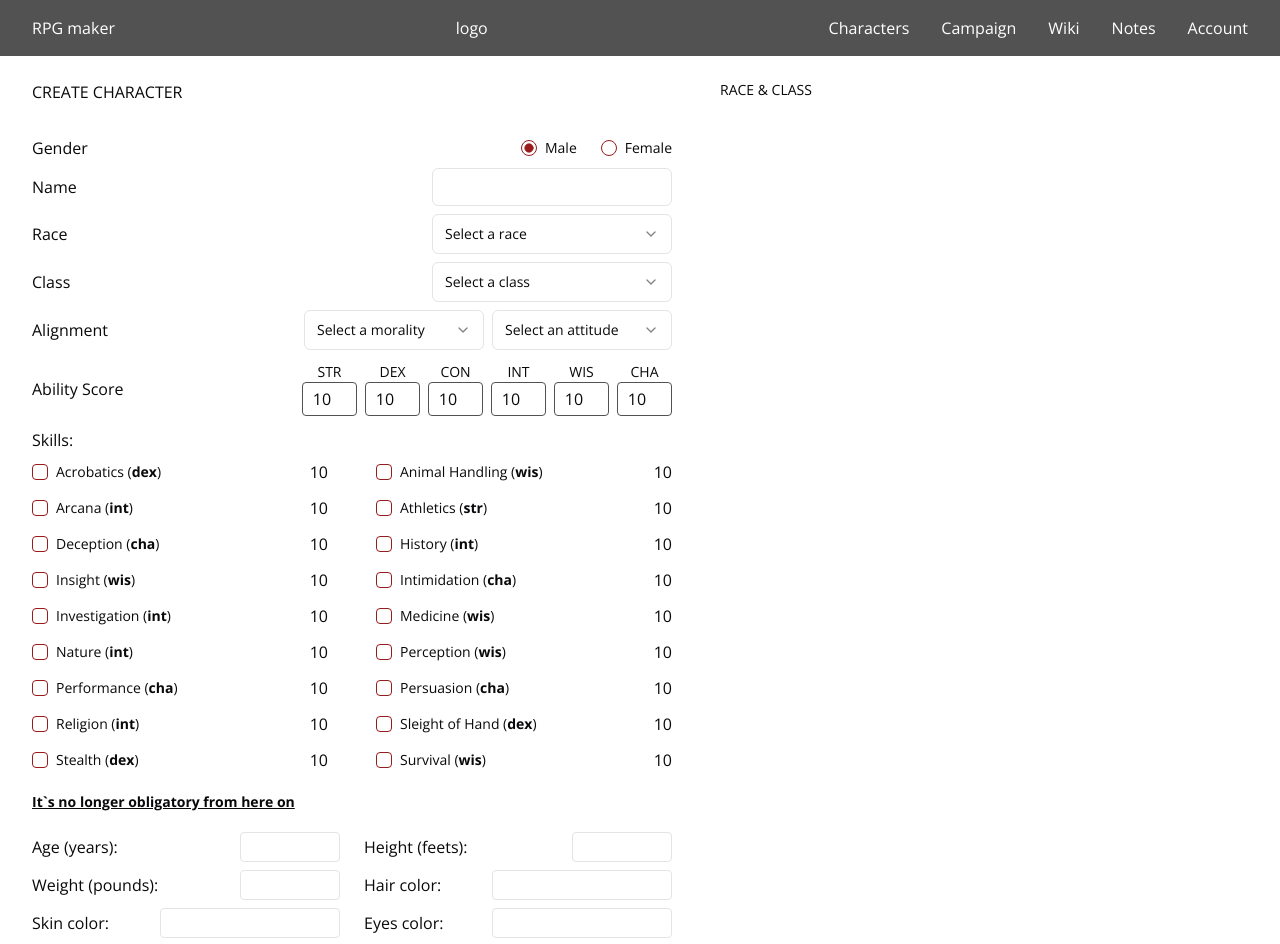
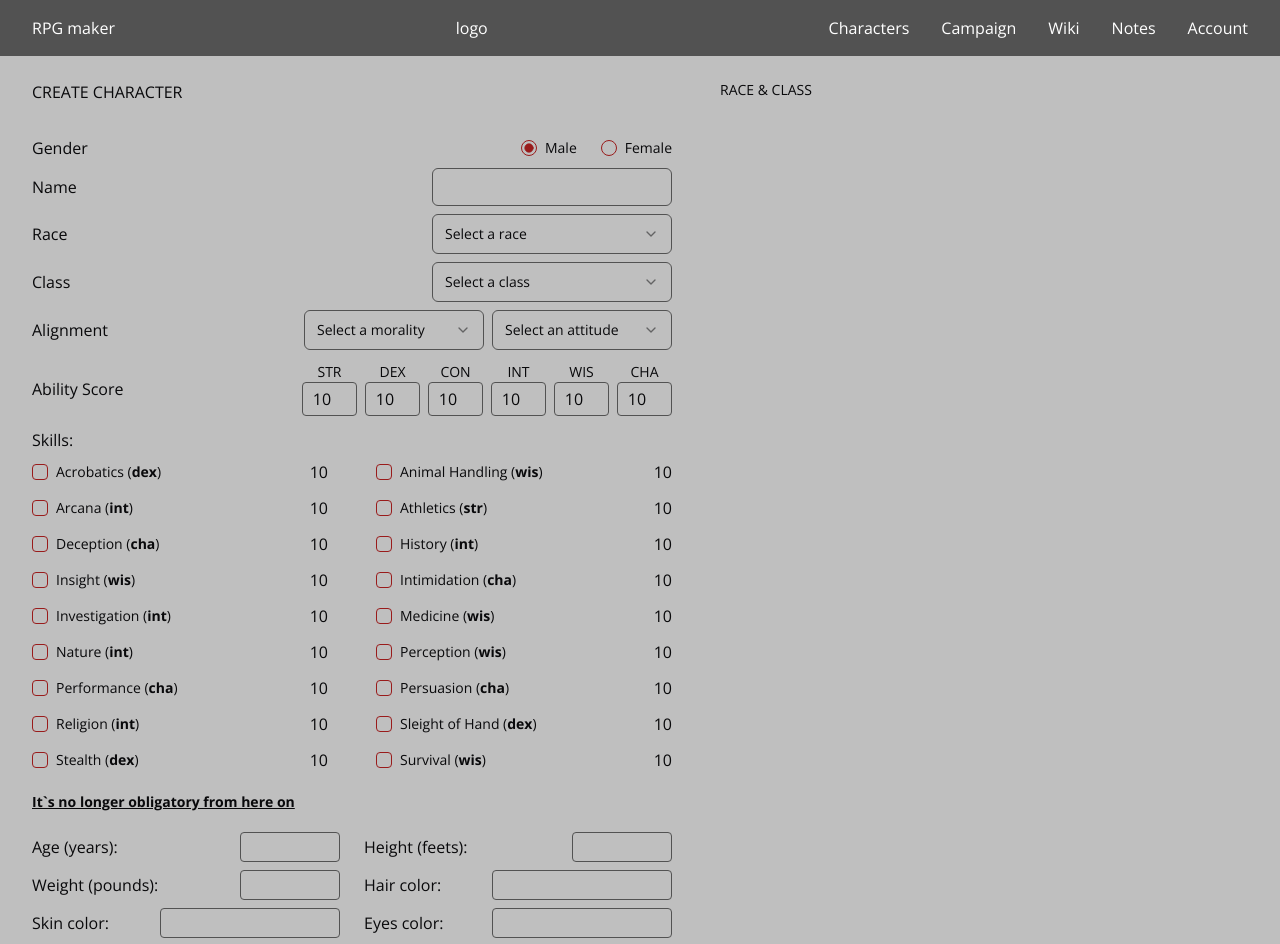
Before and after one commit to yujinishioka/rpg-manager, a Next.js app: page /characters/create in a window 1280 px wide. Shown: the top 944 px of the page. Built offline with nearby package versions, Linux system fonts and the light colour scheme.

Commit message:
feat: ajustes de layout

```diff
--- a/components/blocks/BlockCharacterAccordion.tsx
+++ b/components/blocks/BlockCharacterAccordion.tsx
@@ -11,16 +11,16 @@ export default function BlockCharacterAccordion({ data }: any) {
           <Disclosure>
             {({ open }) => (
               <>
-                <Disclosure.Button className="w-full flex rounded-t-lg text-white">
+                <Disclosure.Button className="grid grid-cols-2 w-full rounded-t-lg text-sm text-white">
                   <h2
-                    className={`w-1/2 h-full bg-primary rounded-tl-lg px-2 py-4 uppercase lg:py-1
+                    className={`h-full bg-primary rounded-tl-lg px-2 py-4 uppercase lg:py-1
                       ${open ? "" : "rounded-bl-lg"}
                     `}
                   >
                     {item.name}
                   </h2>
                   <div
-                    className={`w-1/2 bg-primary-light rounded-tr-lg flex flex-col justify-between px-4 py-1 lg:flex-row
+                    className={`h-full bg-primary-light rounded-tr-lg flex flex-col justify-between px-4 py-1 lg:flex-row
                       ${open ? "" : "rounded-br-lg"}
                     `}
                   >
--- a/components/blocks/BlockCharacterCreate.tsx
+++ b/components/blocks/BlockCharacterCreate.tsx
@@ -197,6 +197,7 @@ export default function BlockCharacterCreate({ data }: any) {
     setGender("male");
     setName("");
     setSelectedRace(null);
+    setSelectedSubRace(null);
     setSelectedClass(null);
     setSelectedMorality(null);
     setSelectedAttitude(null);
@@ -265,7 +266,7 @@ export default function BlockCharacterCreate({ data }: any) {
               value={name}
               onChange={handleNameChange}
               required
-              className="w-[180px] px-3 py-2 text-sm border rounded-md lg:w-[240px]"
+              className="w-[180px] px-3 py-2 text-sm border rounded-md border-secondary bg-transparent lg:w-[240px]"
             />
           </label>
           <label className="flex gap-2 items-center justify-between">
@@ -274,7 +275,7 @@ export default function BlockCharacterCreate({ data }: any) {
               value={selectedRace?.name || ""}
               onValueChange={handleRaceChange}
             >
-              <SelectTrigger className="w-[180px] lg:w-[240px]">
+              <SelectTrigger className="w-[180px] border-secondary bg-transparent lg:w-[240px]">
                 <SelectValue placeholder="Select a race" />
               </SelectTrigger>
               <SelectContent>
@@ -294,7 +295,7 @@ export default function BlockCharacterCreate({ data }: any) {
                 value={selectedSubRace?.name || ""}
                 onValueChange={handleSubRaceChange}
               >
-                <SelectTrigger className="w-[180px] lg:w-[240px]">
+                <SelectTrigger className="w-[180px] border-secondary bg-transparent lg:w-[240px]">
                   <SelectValue placeholder="Select a subrace" />
                 </SelectTrigger>
                 <SelectContent>
@@ -317,7 +318,7 @@ export default function BlockCharacterCreate({ data }: any) {
               value={selectedClass?.name || ""}
               onValueChange={handleClassChange}
             >
-              <SelectTrigger className="w-[180px] lg:w-[240px]">
+              <SelectTrigger className="w-[180px] border-secondary bg-transparent lg:w-[240px]">
                 <SelectValue placeholder="Select a class" />
               </SelectTrigger>
               <SelectContent>
@@ -340,7 +341,7 @@ export default function BlockCharacterCreate({ data }: any) {
                 value={selectedMorality ?? ""}
                 onValueChange={setSelectedMorality}
               >
-                <SelectTrigger className="w-[180px]">
+                <SelectTrigger className="w-[180px] border-secondary bg-transparent">
                   <SelectValue placeholder="Select a morality" />
                 </SelectTrigger>
                 <SelectContent>
@@ -359,7 +360,7 @@ export default function BlockCharacterCreate({ data }: any) {
                 value={selectedAttitude ?? ""}
                 onValueChange={setSelectedAttitude}
               >
-                <SelectTrigger className="w-[180px]">
+                <SelectTrigger className="w-[180px] border-secondary bg-transparent">
                   <SelectValue placeholder="Select an attitude" />
                 </SelectTrigger>
                 <SelectContent>
@@ -417,7 +418,7 @@ export default function BlockCharacterCreate({ data }: any) {
                         min={3}
                         max={18}
                         required
-                        className="flex w-[55px] py-1 border border-secondary rounded text-center"
+                        className="flex w-[55px] py-1 border border-secondary bg-transparent rounded text-center"
                       />
                     </label>
                   ))}
@@ -474,7 +475,7 @@ export default function BlockCharacterCreate({ data }: any) {
                 value={age}
                 onChange={handleAgeChange}
                 min={1}
-                className="w-[100px] p-1 text-center text-sm border rounded"
+                className="w-[100px] p-1 text-center text-sm border rounded border-secondary bg-transparent"
               />
             </label>
             <label className="flex gap-2 items-center justify-between">
@@ -485,7 +486,7 @@ export default function BlockCharacterCreate({ data }: any) {
                 value={height}
                 onChange={handleHeightChange}
                 min={1}
-                className="w-[100px] p-1 text-center text-sm border rounded"
+                className="w-[100px] p-1 text-center text-sm border rounded border-secondary bg-transparent"
               />
             </label>
             <label className="flex gap-2 items-center justify-between">
@@ -496,7 +497,7 @@ export default function BlockCharacterCreate({ data }: any) {
                 value={weight}
                 onChange={handleWeightChange}
                 min={1}
-                className="w-[100px] p-1 text-center text-sm border rounded"
+                className="w-[100px] p-1 text-center text-sm border rounded border-secondary bg-transparent"
               />
             </label>
             <label className="flex gap-2 items-center justify-between">
@@ -506,7 +507,7 @@ export default function BlockCharacterCreate({ data }: any) {
                 type="text"
                 value={hair}
                 onChange={handleHairChange}
-                className="w-[180px] p-1 text-center text-sm border rounded"
+                className="w-[180px] p-1 text-center text-sm border rounded border-secondary bg-transparent"
               />
             </label>
             <label className="flex gap-2 items-center justify-between">
@@ -516,7 +517,7 @@ export default function BlockCharacterCreate({ data }: any) {
                 type="text"
                 value={skin}
                 onChange={handleSkinChange}
-                className="w-[180px] p-1 text-center text-sm border rounded"
+                className="w-[180px] p-1 text-center text-sm border rounded border-secondary bg-transparent"
               />
             </label>
             <label className="flex gap-2 items-center justify-between">
@@ -526,7 +527,7 @@ export default function BlockCharacterCreate({ data }: any) {
                 type="text"
                 value={eyes}
                 onChange={handleEyesChange}
-                className="w-[180px] p-1 text-center text-sm border rounded"
+                className="w-[180px] p-1 text-center text-sm border rounded border-secondary bg-transparent"
               />
             </label>
             <label className="flex flex-col gap-2 items-center justify-between lg:flex-row">
@@ -536,7 +537,7 @@ export default function BlockCharacterCreate({ data }: any) {
                 rows={8}
                 value={personality}
                 onChange={handlePersonalityChange}
-                className="w-full p-1 content-center text-center text-sm border rounded lg:w-[180px]"
+                className="w-full p-1 content-center text-center text-sm border rounded border-secondary bg-transparent lg:w-[180px]"
               />
             </label>
             <label className="flex flex-col gap-2 items-center justify-between lg:flex-row">
@@ -546,7 +547,7 @@ export default function BlockCharacterCreate({ data }: any) {
                 rows={8}
                 value={ideals}
                 onChange={handleIdealsChange}
-                className="w-full p-1 content-center text-center text-sm border rounded lg:w-[180px]"
+                className="w-full p-1 content-center text-center text-sm border rounded border-secondary bg-transparent lg:w-[180px]"
               />
             </label>
           </div>
--- a/pages/_app.tsx
+++ b/pages/_app.tsx
@@ -18,7 +18,7 @@ const opensans = Open_Sans({
 
 function App({ Component, pageProps }: AppProps) {
   return (
-    <div className={`${barlow.className} ${opensans.className}`}>
+    <div className={`bg-black/25 ${barlow.className} ${opensans.className}`}>
       <Header />
       <Component {...pageProps} />
       <Footer />
--- a/pages/characters/index.tsx
+++ b/pages/characters/index.tsx
@@ -4,8 +4,8 @@ import characters from "@/data/characters.json";
 
 export default function Characters(): any {
   return (
-    <div className="container custom-min-margin my-6 items-center">
-      <div className="flex mb-6 items-center justify-between">
+    <div className="container custom-min-margin my-6">
+      <div className="flex mb-6 items-start justify-between">
         <h1 className="uppercase">Characters</h1>
         <Link
           href="/characters/create"
```
